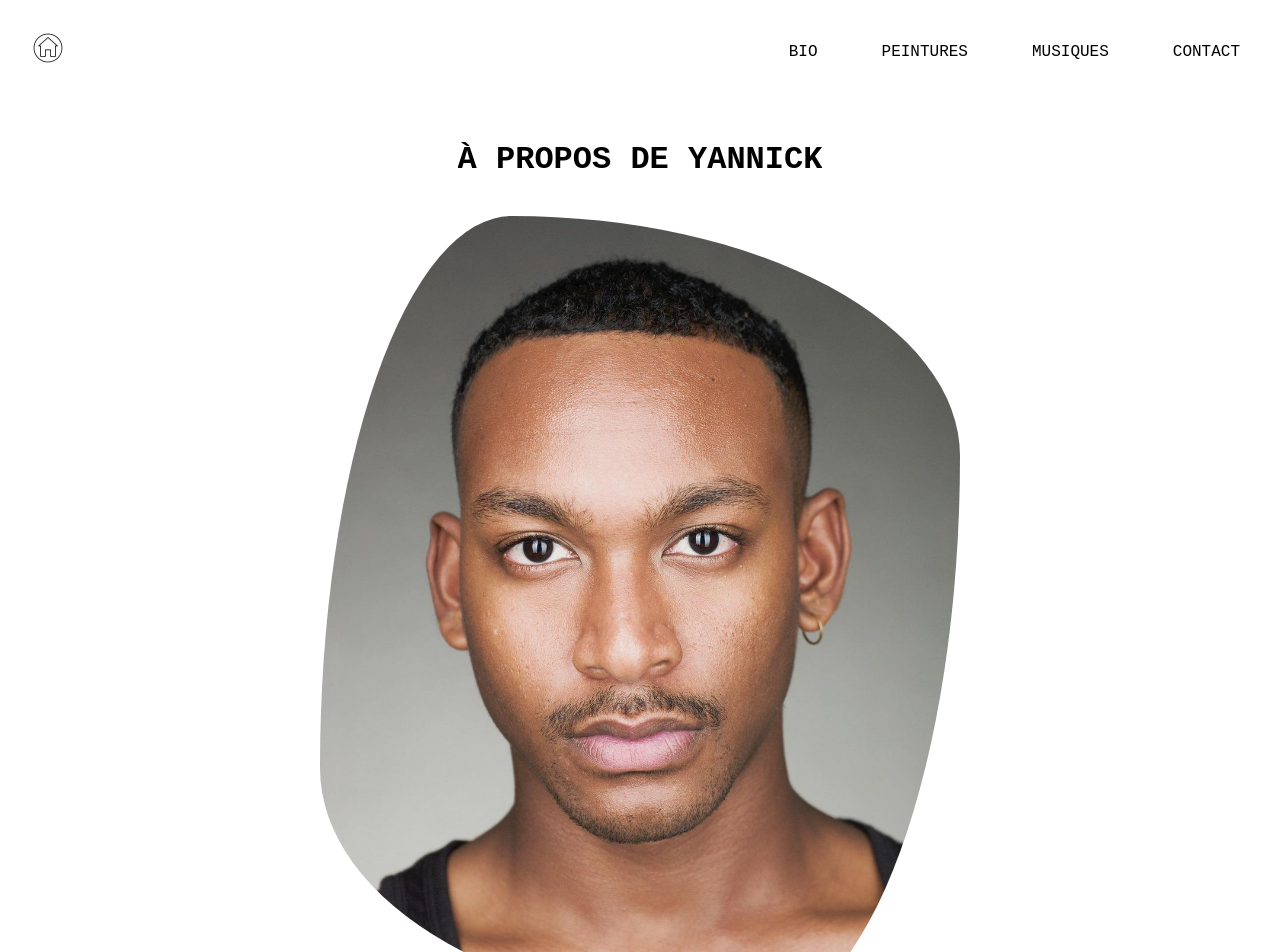
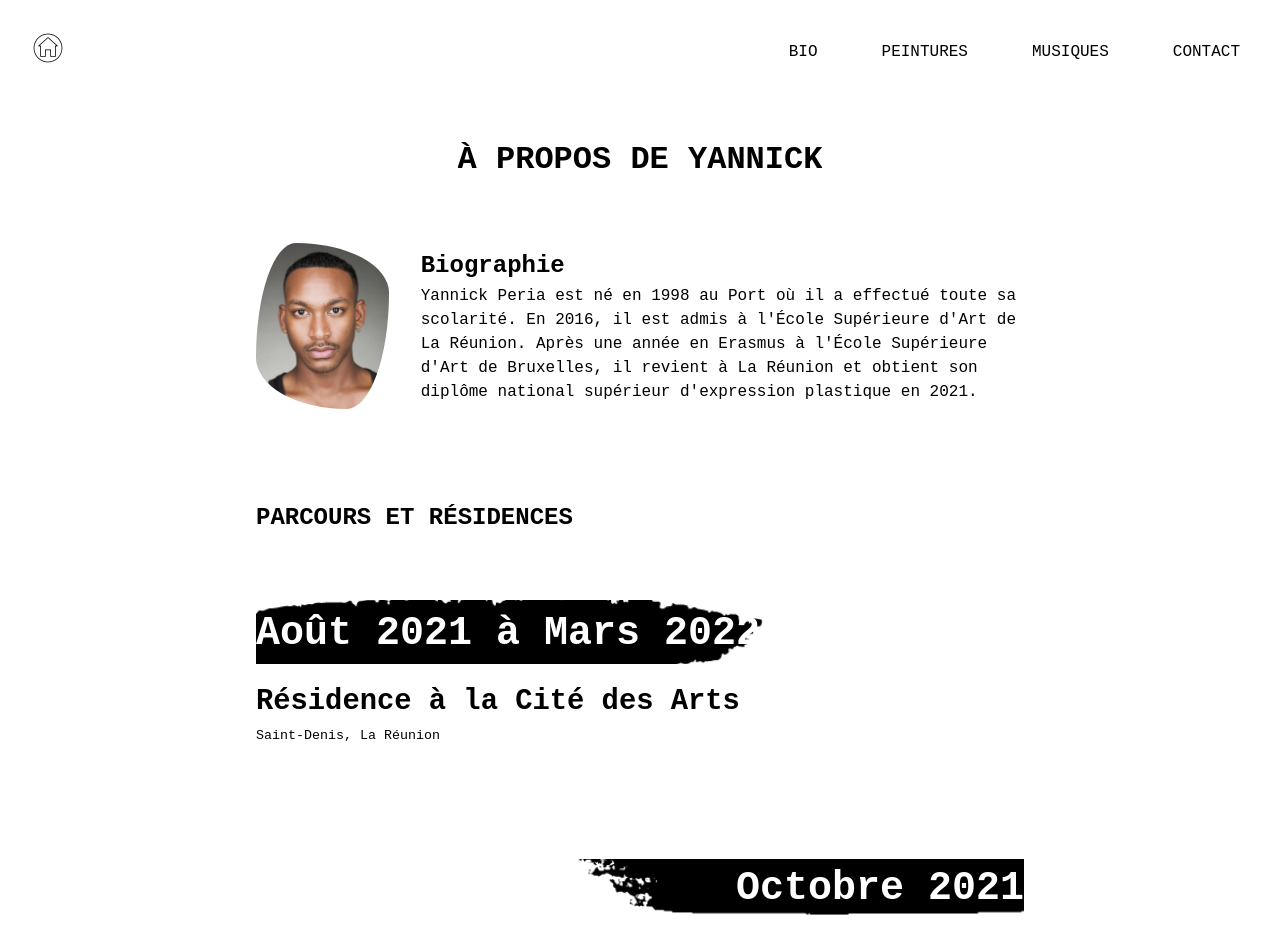
Before and after one commit to TerryGrimoire/Yannick-Peria, a React (Vite) app: page /Bio in a window 1280 px wide. Shown: the top 952 px of the page. Built offline with nearby package versions, Linux system fonts and the light colour scheme; a web font is replaced by a local one.

Commit message:
fixing css before meeting

```diff
--- a/src/App.css
+++ b/src/App.css
@@ -494,8 +494,8 @@
 .right h3 {
   text-align: right;
   margin: 1rem 0 1rem;
-  color: var(--main-bg-color);
-  background-image: url(./assets/pinceau3.png);
+  color: var(--secondary-bg-color);
+  background-image: url(./assets/pinceau4.png);
   background-repeat: no-repeat;
   background-size: 110%;
   background-position: right center;
@@ -803,6 +803,7 @@
   display: flex;
   flex-direction: column;
   align-items: flex-end;
+  justify-content: space-around;
 }
 .landing * {
   background-color: transparent;
@@ -826,6 +827,10 @@
   padding: 0;
 }
 
+.landing img {
+  width: 20vw;
+  height: auto;
+}
 .yannick {
   width: 50vw;
   height: auto;
@@ -835,6 +840,21 @@
 .about {
   min-height: 110vh;
   padding: 2rem 20vw;
+}
+
+.about .trace_bottom {
+  position: absolute;
+  transform: rotate(180deg);
+  bottom: -2rem;
+  left: -3rem;
+  height: 20vh;
+  width: 100%;
+  background-color: transparent;
+  background-repeat: no-repeat;
+  background-image: url(./assets/pinceau2.png);
+  background-size: 30vh;
+  background-position: right;
+  z-index: 0;
 }
 
 .desktop_div {
@@ -848,17 +868,29 @@
   font-weight: bolder;
   border: none;
 }
-
+.oeuvres .trace_bottom {
+    position: absolute;
+    bottom: -0.5rem;
+    left: 0rem;
+    height: 15vh;
+    width: 100%;
+    background-color: transparent;
+    background-repeat: repeat-x;
+    background-image: url(./assets/pinceau5.png);
+    background-size: 10%;
+    background-position: right;
+    z-index: 0;
+}
 .oeuvre_image_container {
   display: flex;
   flex-wrap:wrap ;
-  justify-content: center;
+  justify-content: space-between;
   align-items: center;
   padding: 2rem 0;
 }
 
 .oeuvre_image {
-  width: 15vw;
+  width: 19vw;
   padding: 1rem 1rem;
   border-radius: 1.5rem;
 }
@@ -877,6 +909,21 @@
 
 .musiques > * {
   overflow: hidden;
+}
+
+.musiques .trace_top {
+  position: absolute;
+  top: -1.5rem;
+  left: 0rem;
+  height: 25vh;
+  width: 100%;
+  background-color: transparent;
+  transform: rotate(180deg);
+  background-repeat: repeat-x;
+  background-image: url(./assets/pinceau5.png);
+  background-size: 10%;
+  background-position: right;
+  z-index: 0;
 }
 .musiques_yt {
   width: 100%;
@@ -899,4 +946,165 @@
 border-radius: 50%;
 border: #3b3a3a 0.25px solid;
 }
+
+/********************************************************************* Page Bio *********************************************************************/
+
+.page_bio {
+  display: flex;
+  flex-direction: column;
+  align-items: center;
+  justify-content: space-around;
+  padding: 2rem 20vw;
 }
+
+.bio_top {
+  display: flex;
+  flex-direction: row;
+  justify-content: space-between;
+  align-items: space-between;
+  width: 100%;
+  margin: 2rem 0;
+}
+
+.bio_top > img {
+margin: 0rem 2rem 0 0;
+}
+
+
+.bio_bottom {
+  display: flex;
+  flex-direction: column;
+  justify-content: center;
+  align-items: center;
+  width: 100%;
+  padding: 2rem 0;
+}
+
+.bio_bottom * {
+  margin: 1rem 0;
+}
+
+.bio_bottom p {
+  padding: 0rem;
+}
+
+.bio_bottom iframe {
+  width: 70%;
+  height: 80vh;
+  border-radius: 0.5rem;
+}
+
+.left, .right {
+  width: 100%;
+  padding: 2rem 0;
+}
+
+.left *, .right * {
+  background-color: transparent;
+}
+
+.left {
+ text-align: left;
+ margin: 1rem 0;
+}
+
+.left h3 {
+  text-align: left;
+  margin: 1rem 0 1rem;
+  color: var(--main-bg-color);
+  background-image: url(./assets/pinceau1.png);
+  background-repeat: no-repeat;
+  background-size: 70%;
+  background-position: left center;
+  height: 4rem;
+  display: flex;
+  align-items: flex-end;
+  justify-content: flex-start;
+}
+
+.right {
+  text-align: right;
+  margin: 1rem 0;
+}
+
+.right h3 {
+  text-align: right;
+  margin: 1rem 0 1rem;
+  color: var(--main-bg-color);
+  background-image: url(./assets/pinceau3.png);
+  background-repeat: no-repeat;
+  background-size: 70%;
+  background-position: right center;
+  height: 6rem;
+  display: flex;
+  align-items: flex-start;
+  justify-content: flex-end;
+}
+
+.bio_parcours {
+  display: flex;
+  flex-direction: column;
+  justify-content: center;
+  align-items: center;
+}
+
+/********************************************************************* Page Peintures *********************************************************************/
+
+.page_peintures{
+  padding: 2rem 20vw;
+}
+
+.peintures_img_container {
+  display: flex;
+  flex-direction: row;
+  flex-wrap: wrap;
+  justify-content: space-between;
+  align-items: center;
+  width: 100%;
+}
+
+.peintures_img_container * {
+  background-color: inherit;
+}
+.peintures_img_container img {
+  width: 15vw;
+  padding: 1rem 0;
+}
+
+.peintures_carousel {
+  flex-direction: row;
+  flex-wrap: wrap;
+  justify-content: center;
+  align-items: center;
+  height: 90vh;
+}
+
+.peintures_carousel h4  {
+  padding: 0;
+}
+.peintures_carousel img {
+  height: 80vh;
+  width: auto;
+  margin-top: 0;
+  margin: 0 10rem 0 0;
+}
+
+/********************************************************************* Page MUSIQUES *********************************************************************/
+.page_musiques{
+  display: flex;
+  flex-direction: column;
+  align-items: center;
+  justify-content: space-around;
+  padding: 2rem 20vw;
+  position: relative;
+}
+/********************************************************************* Page Contact *********************************************************************/
+.contact_flex {
+  display: flex;
+  justify-content: space-between;
+}
+
+.contact_flex section {
+  margin: 1rem 1rem;
+}
+}
--- a/src/components/Home/LandingPage/Landing.jsx
+++ b/src/components/Home/LandingPage/Landing.jsx
@@ -1,12 +1,14 @@
 import React from "react";
 import pinceau from "../../../assets/pinceau4.png";
+import pinceau2 from "../../../assets/pinceau6.png";
 
 function Landing({ title }) {
   return (
     <div className=" flex-col align-center justify-between landing">
       <h1>{title.toUpperCase()}</h1>
       <h2>Artiste Peintre & Chanteur</h2>
-      <img src={pinceau} alt="coup de pinceau" />
+      <img src={pinceau} alt="coup de pinceau" className="mobile" />
+      <img src={pinceau2} alt="coup de pinceau" className="desktop" />
     </div>
   );
 }
--- a/src/data/oeuvresData.js
+++ b/src/data/oeuvresData.js
@@ -61,7 +61,7 @@
   {
     id: 7,
     image: oeuvre7,
-    alt: "text ",
+    alt: "text 7",
     title: "7. Confinement 2",
     size: "20x22cm",
     details: "acrylique sur papier, 2020",
@@ -85,7 +85,7 @@
   {
     id: 10,
     image: oeuvre10,
-    alt: "text ",
+    alt: "text 10",
     title: "10. Téléphone mémé 2",
     size: "97x97cm",
     details: "acrylique sur toile, 2022",
--- a/src/pages/Contact.jsx
+++ b/src/pages/Contact.jsx
@@ -18,11 +18,12 @@
         <meta name="description" content={helmet.description} />
       </Helmet>
       <h1>ME CONTACTER</h1>
+      <div className="contact_flex">
         <section>
           <ul className="contact_coord_container">
             <h2>Mes coordonnées</h2>
-          <li>☎ Par téléphone : XX.XX.XX.XX.XX</li>
-          <li>📧 Par email : xxxxxxxx@xxxxx.com</li>
+            <li>☎ Par téléphone : 06.92.32.86.86</li>
+            <li>📧 Par email : yannickperia@gmail.com</li>
             <li>📍 Le Port, La Réunion</li>
           </ul>
         </section>
@@ -82,6 +83,7 @@
             </li>
           </ul>
         </section>
+      </div>
     </main>
   );
 }
--- a/src/pages/Peintures.jsx
+++ b/src/pages/Peintures.jsx
@@ -26,7 +26,7 @@
       items: 1,
     },
     1024: {
-      items: 10,
+      items: 1,
     },
   };
 
@@ -45,7 +45,7 @@
           <p>
             La Kour désigne à l'origine le jardin. Son sens a évolué et
             aujourd'hui La Kour est un point de rassemblement de famille, d'amis
-            proches, elle est un foyer comme la kaz mémé ou un lieuextérieur
+            proches, elle est un foyer comme la kaz mémé ou un lieu extérieur
             comme in boutik lontan, in ron batay kok, dann fon jardin... Elle
             est un lieu cher à ses personnes, elle les voit et les fait grandir.
             La Kour témoigne des moments de vie partagés, des souvenirs créés
```
Also changed, not shown: src/assets/pinceau6.png (added), src/assets/pinceau7.png (added). Lines whose indentation alone changed are shown as unchanged.
